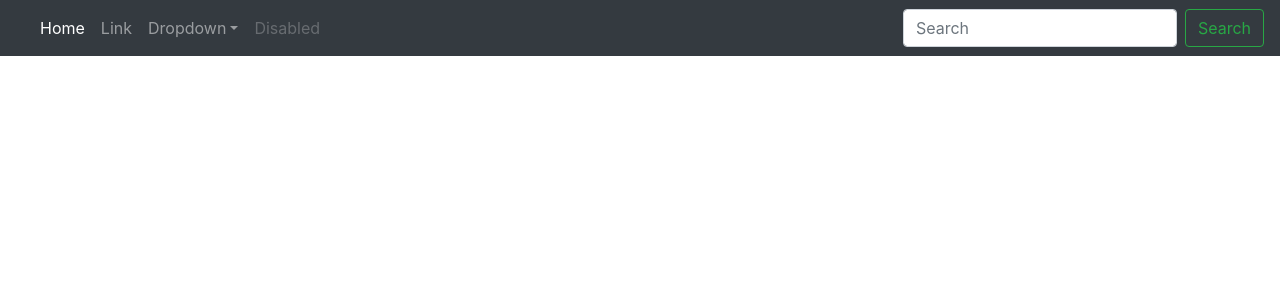
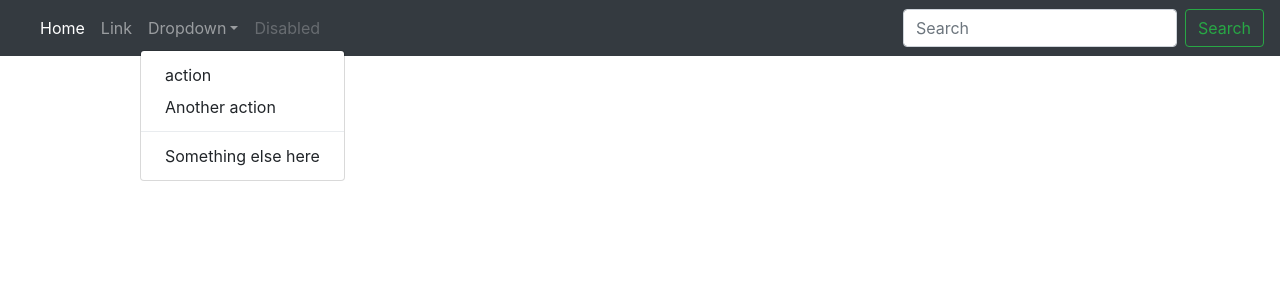
Before and after one commit to kodemia/react-4ta, a React (Create React App) app: page / in a window 1280 px wide. Both pictures are taken after a click on the button "Dropdown". Shown: the top 300 px of the page. Built offline with nearby package versions, Linux system fonts and the light colour scheme.

Commit message:
add navbar state

```diff
--- a/package.json
+++ b/package.json
@@ -3,8 +3,8 @@
   "version": "0.1.0",
   "private": true,
   "dependencies": {
-    "react": "^16.10.1",
-    "react-dom": "^16.10.1",
+    "react": "16.10.1",
+    "react-dom": "16.10.1",
     "react-scripts": "3.1.2"
   },
   "scripts": {
--- a/src/components/DropdownMenu.js
+++ b/src/components/DropdownMenu.js
@@ -1,9 +1,15 @@
 import React from 'react'
 
 function DropdownMenu(props) {
+  const styles = ['dropdown-menu']
+
+  if (props.active) styles.push('show')
+
+  const className = styles.join(' ')
+
   return (
     <div
-      className="dropdown-menu"
+      className={className}
       aria-labelledby={props.ariaLabelledBy}
     >
       { props.children }
--- a/src/components/Navbar.js
+++ b/src/components/Navbar.js
@@ -1,4 +1,4 @@
-import React from 'react'
+import React, { Component } from 'react'
 
 import NavbarBrand from './NavbarBrand'
 import NavbarCollapse from './NavbarCollapse'
@@ -11,7 +11,20 @@ import NavbarNavLink from './NavbarNavLink'
 import DropdownMenu from './DropdownMenu'
 import DropdownMenuItem from './DropdownMenuItem'
 
-function Navbar() {
+class Navbar extends Component {
+  constructor(props) {
+    super(props)
+
+    this.state = {
+      active: false
+    }
+  }
+
+  toggleDropdownActive() {
+    this.setState({ active: !this.state.active })
+  }
+
+  render() {
     return (
       <nav className="navbar navbar-expand-lg navbar-dark bg-dark">
         <NavbarBrand />
@@ -47,8 +60,12 @@ function Navbar() {
                 aria-expanded="false"
                 text="Dropdown"
                 dropdownToggle
+                onClick={this.toggleDropdownActive.bind(this)}
               />
-            <DropdownMenu ariaLabelledBy="dropdownmenu">
+              <DropdownMenu
+                ariaLabelledBy="dropdownmenu"
+                active={this.state.active}
+              >
                 <DropdownMenuItem
                   to="/action"
                   text="action"
@@ -98,5 +115,6 @@ function Navbar() {
       </nav>
     )
   }
+}
 
 export default Navbar
--- a/src/components/NavbarNavLink.js
+++ b/src/components/NavbarNavLink.js
@@ -7,6 +7,7 @@ function NavbarNavLink(props) {
     text,
     label,
     disabled,
+    onClick,
     ...cleanProps
   } = props
 
@@ -22,6 +23,7 @@ function NavbarNavLink(props) {
       className={className}
       href={to}
       {...cleanProps}
+      onClick={onClick}
     >
       { text }
       <span className="sr-only">
```
Lines whose indentation alone changed are shown as unchanged.
